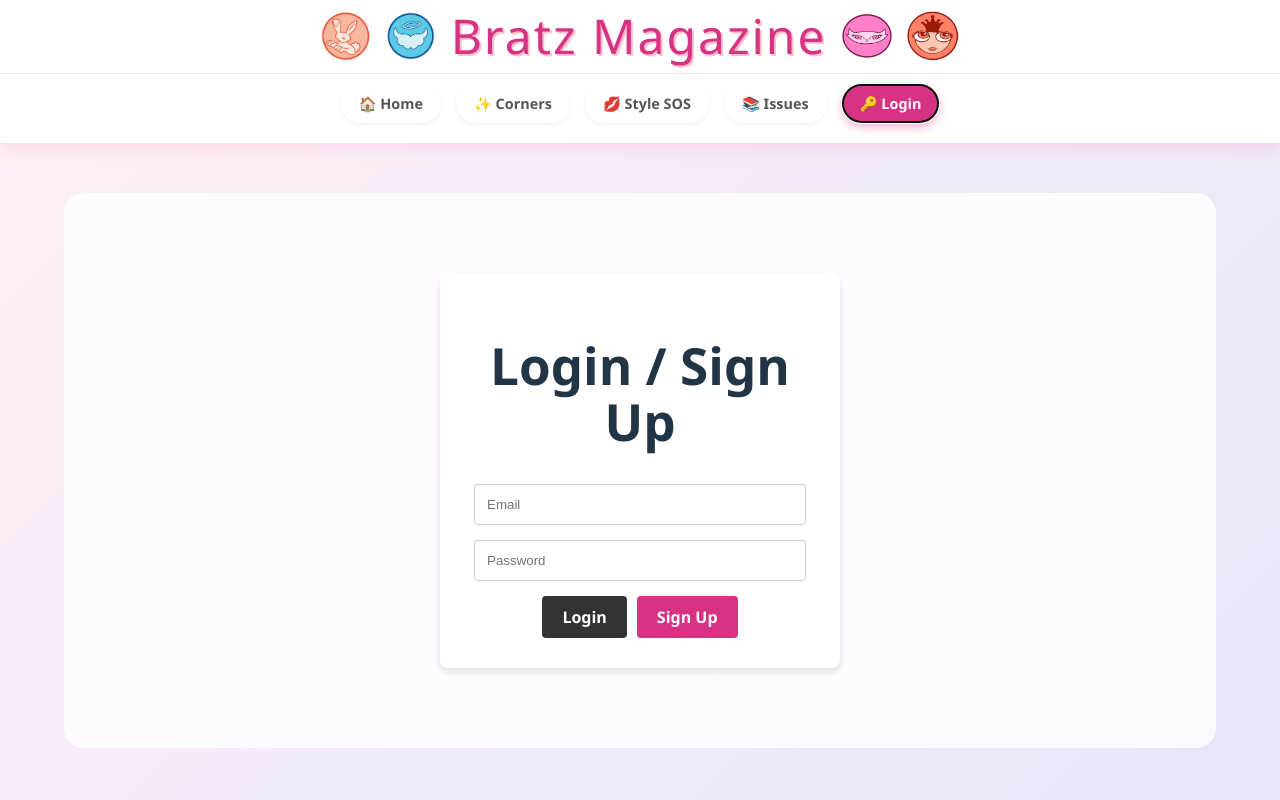
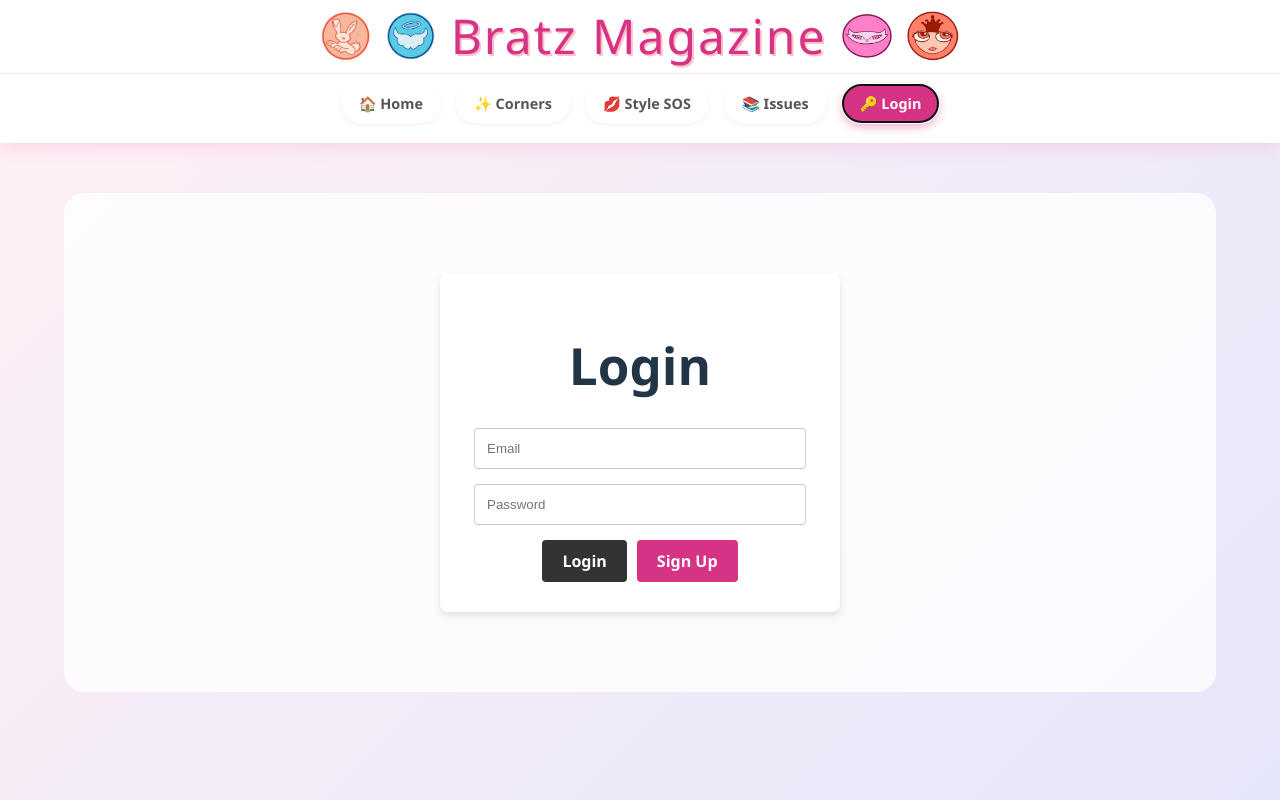
Before and after one commit to jazzyzoney/bratz-magazine, a Svelte app in the folder frontend/: page / in a window 1280 px wide. Both pictures are taken after a click on the button "🔑 Login". Built offline with nearby package versions, Linux system fonts and the light colour scheme; no server answers.

Commit message:
clean up login

```diff
--- a/frontend/src/pages/Login.svelte
+++ b/frontend/src/pages/Login.svelte
@@ -83,7 +83,7 @@
 
 <main>
     <div class="card">
-      <h1>Login / Sign Up</h1>
+      <h1>Login</h1>
       <input type="email" bind:value={email} placeholder="Email"/>
       <input type="password" bind:value={password} placeholder="Password"/>
 
```
